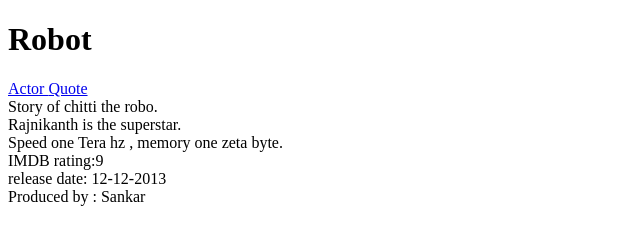
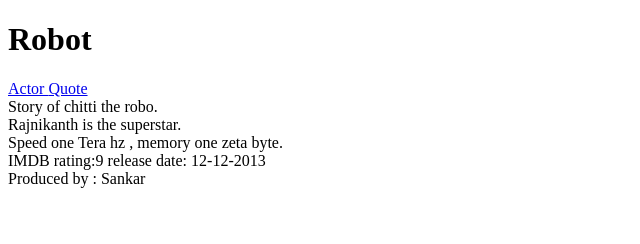
Before and after one commit to acciojob/semantic-imdb-KnightAbhay, a website: page main.html in a window 1280 px wide. Shown: the whole page, without its empty margins (0-640 px from the left). Drawn offline with Linux system fonts and the light colour scheme.

Commit message:
created a submission

```diff
--- a/main.html
+++ b/main.html
@@ -16,8 +16,10 @@
     <section id="actor">Rajnikanth is the superstar.</section>
     <section id="quote">Speed one Tera hz , memory one zeta byte.</section>
 
-    <aside>IMDB rating:9</aside>
-    <aside>release date: 12-12-2013</aside>
+    <aside>IMDB rating:9
+	release date: 12-12-2013
+	</aside>
+
 
     <footer>Produced by : Sankar</footer>
 
```
